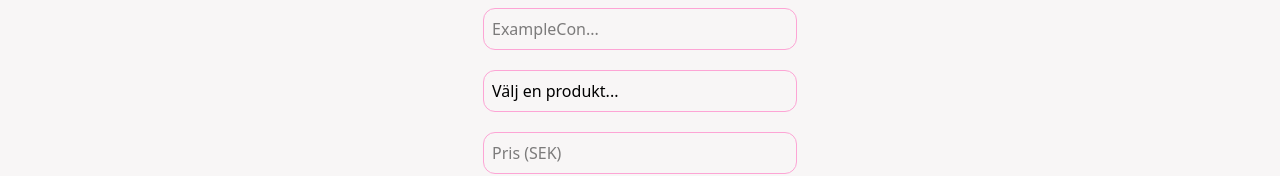
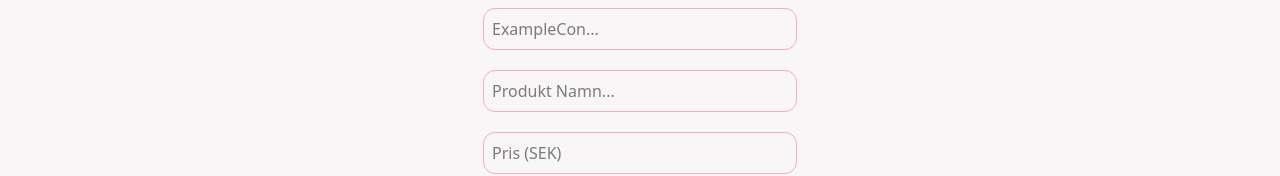
Before and after one commit to Kevin-a01/Pawsisters_sales_tracker, a React (Vite) app in the folder client/: page /add-product in a window 1280 px wide. Shown: the part 128-304 px from the top of the page. Built offline with nearby package versions, Linux system fonts and the light colour scheme; no server answers.

Commit message:
fix input and options

```diff
--- a/client/src/pages/AddProduct.jsx
+++ b/client/src/pages/AddProduct.jsx
@@ -179,35 +179,38 @@ function AddProduct(){
             ) : (
               <h2 className="text-xl font-black text-pink-300">{conTitle}</h2>
             )}
+              <input
+              list="productOptions"
+              type="text"
+              name="product"
+              placeholder="Produkt Namn..."
+              value={form.product}
+              onChange={handleChange}
+              className="p-2 w-11/12 border border-pink-300 focus:outline-none rounded-xl focus:border-purple-500 appearance-none lg:w-1/4"
+            />
 
-            <select className="p-2 w-11/12 border border-pink-300 focus:outline-none rounded-xl focus:border-purple-500 appearance-none lg:w-1/4"
-            name="product"
-            value={form.product}
-            onChange={handleChange}
-            >
-            <option value="">
-            Välj en produkt...
-            </option>
+            <datalist id="productOptions">
             <option value="Mushroom Villager">
               Mushroom Villager
             </option>
+
             <option value="Keychain">
               Keychain
             </option>
+
             <option value="1 Sticker">
                1 Sticker
             </option>
+
             <option value="5 Stickers">
               5 Stickers
             </option>
+
             <option value="Duckling">
               Duckling
             </option>
 
-
-
-            </select>
-
+            </datalist>
 
             {/* <input
               type="text"
```
